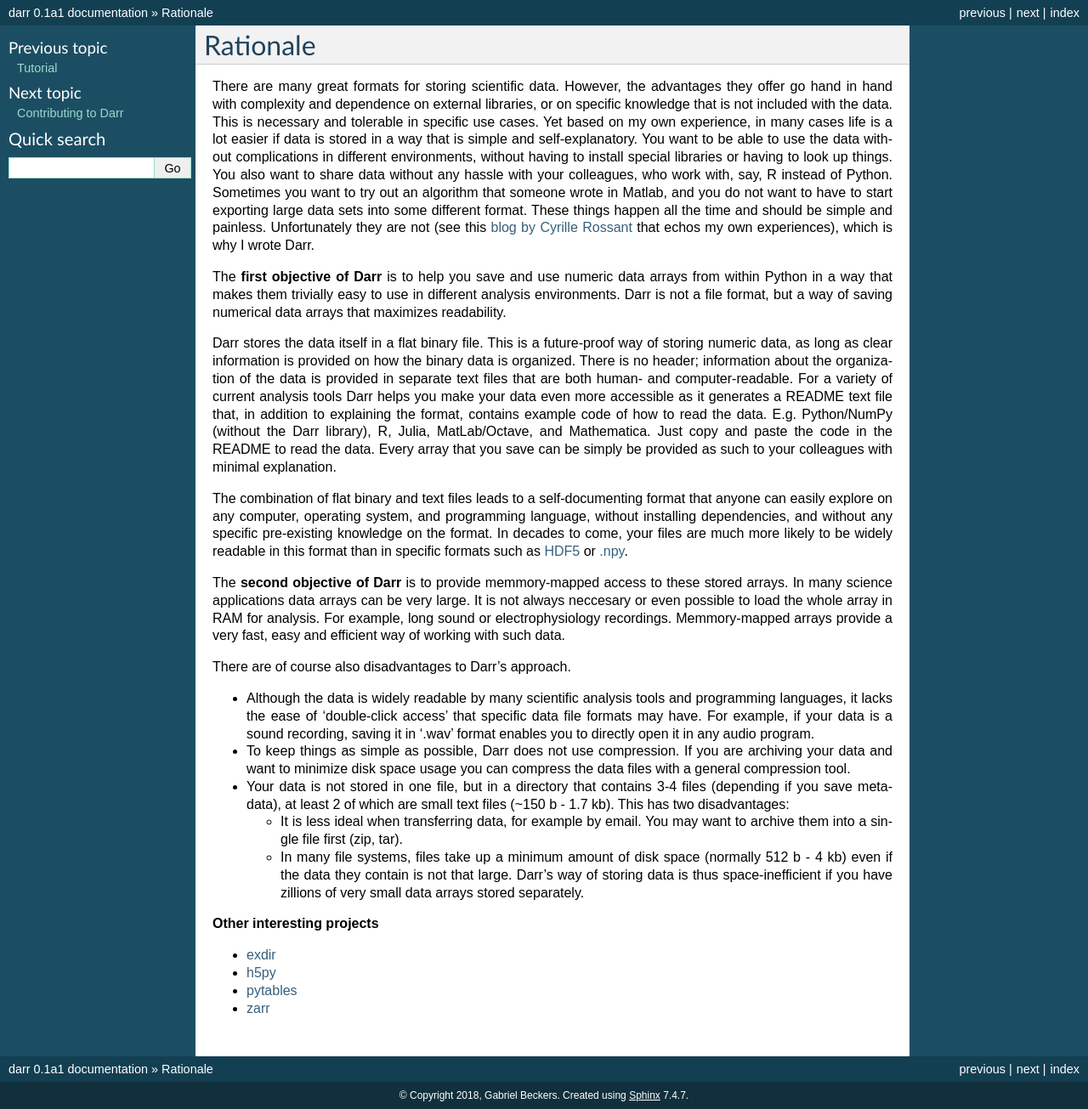
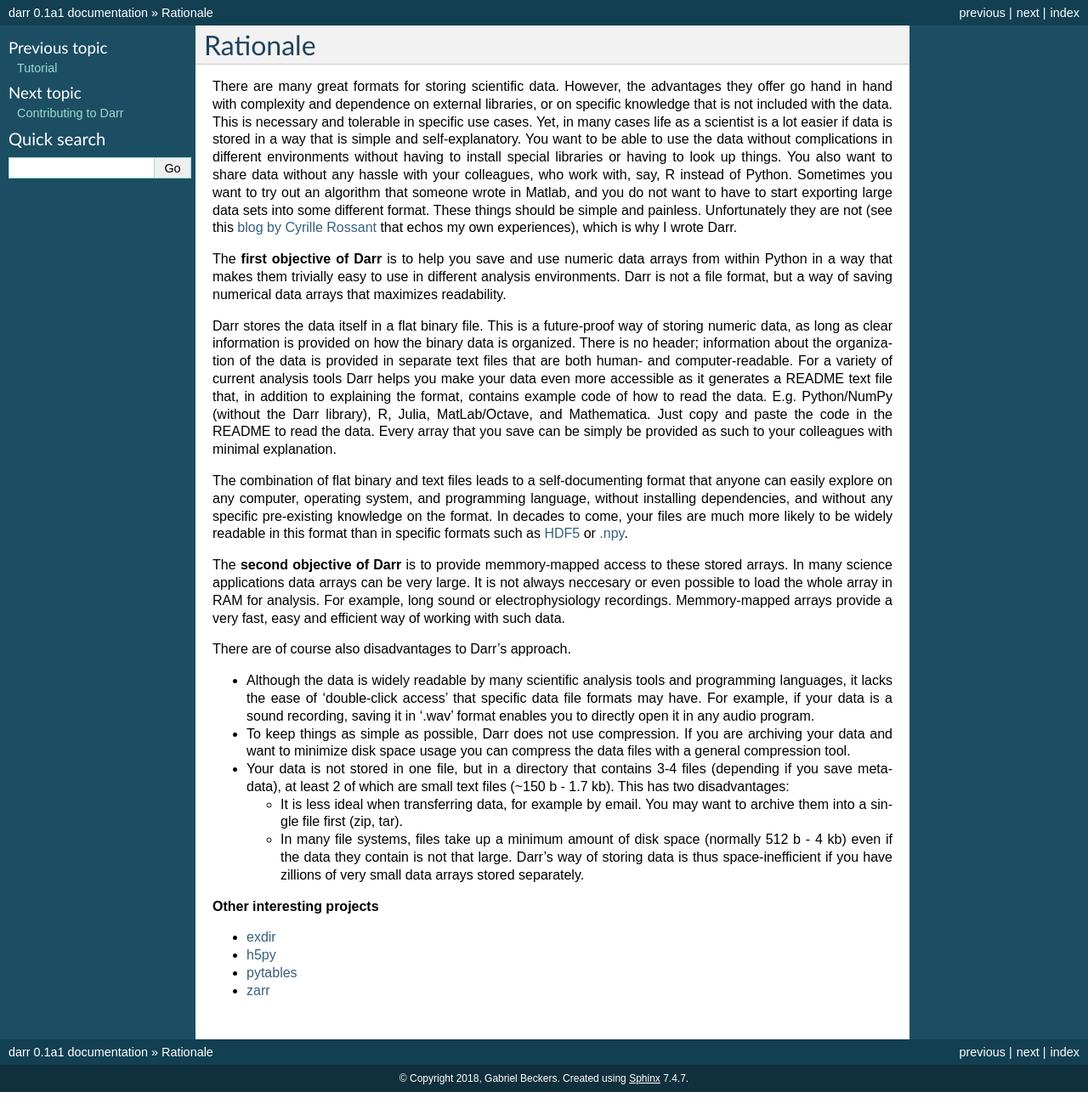
Before and after one commit to gbeckers/Darr, a Sphinx documentation site: the page built from docs/rationale.rst, in a window 1280 px wide. Shown: the whole page at 85% size. Built offline with Sphinx 7.4.7, drawn with Linux system fonts in a browser that asks for light colours.

Commit message:
doc fixes

```diff
--- a/docs/rationale.rst
+++ b/docs/rationale.rst
@@ -2,20 +2,20 @@ Rationale
 =========
 
 There are many great formats for storing scientific data. However, the
-advantages they offer go hand in hand with complexity and dependence
-on external libraries, or on specific knowledge that is not included with
-the data. This is necessary and tolerable in specific use cases. Yet based on
-my own experience, in many cases life is a lot easier if data is stored in a
-way that is simple and self-explanatory. You want to be able to use the data
-without  complications in different environments, without having to install
-special libraries or having to look up things. You also want to share data
-without any hassle with your colleagues, who work with, say, R instead of
-Python. Sometimes you want to try out an algorithm that someone wrote in
-Matlab, and you do not want to have to start exporting large data sets into
-some different format. These things happen all the time and should be simple
-and painless. Unfortunately they are not (see this `blog by Cyrille Rossant
-<http://cyrille.rossant.net/moving-away-hdf5/>`__ that echos my own
-experiences), which is why I wrote Darr.
+advantages they offer go hand in hand with complexity and dependence on
+external libraries, or on specific knowledge that is not included with the
+data. This is necessary and tolerable in specific use cases. Yet, in many
+cases life as a scientist is a lot easier if data is stored in a way that is
+simple and self-explanatory. You want to be able to use the data without
+complications in different environments without having to install special
+libraries or having to look up things. You also want to share data without
+any hassle with your colleagues, who work with, say, R instead of Python.
+Sometimes you want to try out an algorithm that someone wrote in Matlab,
+and you do not want to have to start exporting large data sets into some
+different format. These things should be simple and painless. Unfortunately
+they are not (see this `blog by Cyrille Rossant <http://cyrille.rossant
+.net/moving-away-hdf5/>`__ that echos my own experiences), which is why I
+wrote Darr.
 
 The **first objective of Darr** is to help you save and use numeric data
 arrays from within Python in a way that makes them trivially easy to use in
```
